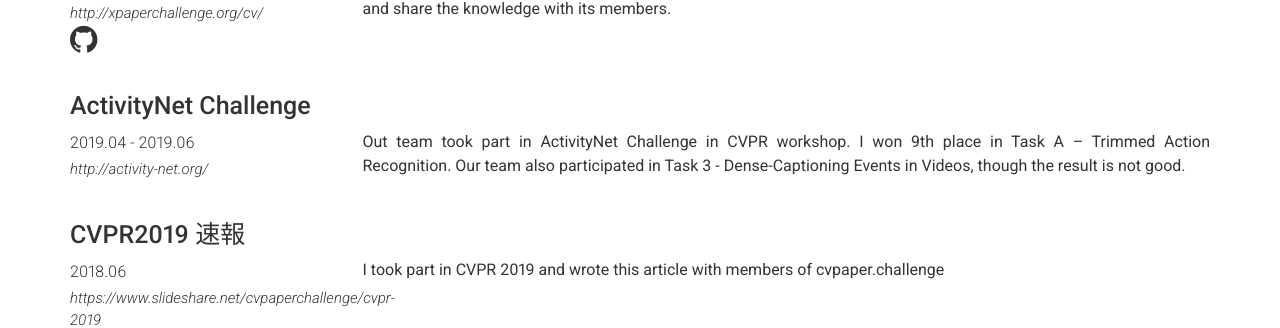
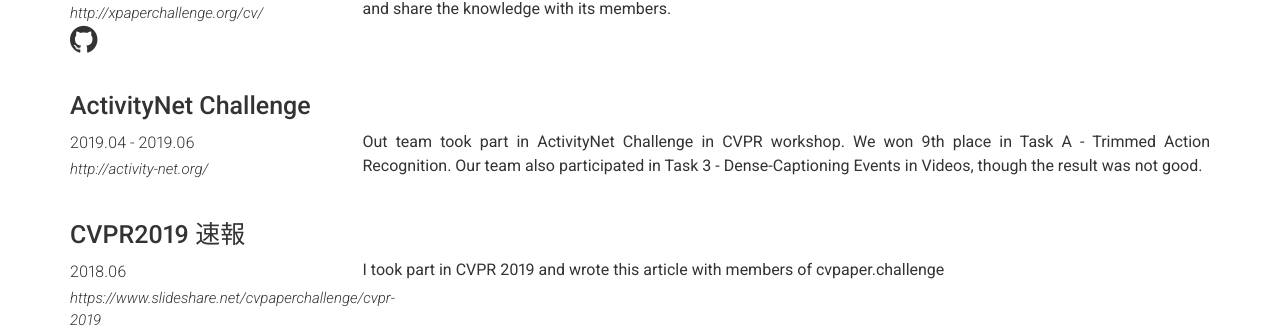
Before and after one commit to yiskw713/yiskw713.github.io.v1, a Jekyll site: the page built from index.md, in a window 1280 px wide and 900 px high, scrolled down 2437 px. Shown: the part 128-456 px from the top of the window. Built offline with Jekyll 4.4.1, drawn with Linux system fonts in a browser that asks for light colours.

Commit message:
fix mistakes

```diff
--- a/_data/projects.yml
+++ b/_data/projects.yml
@@ -26,8 +26,8 @@
   quote: >
 
   description: | # this will include new lines to allow paragraphs
-    Out team took part in ActivityNet Challenge in CVPR workshop. I won 9th place in Task A – Trimmed Action Recognition.
-    Our team also participated in Task 3 - Dense-Captioning Events in Videos, though the result is not good.
+    Out team took part in ActivityNet Challenge in CVPR workshop. We won 9th place in Task A - Trimmed Action Recognition.
+    Our team also participated in Task 3 - Dense-Captioning Events in Videos, though the result was not good.
 
 - name: CVPR2019 速報
   dates: 2018.06
```
